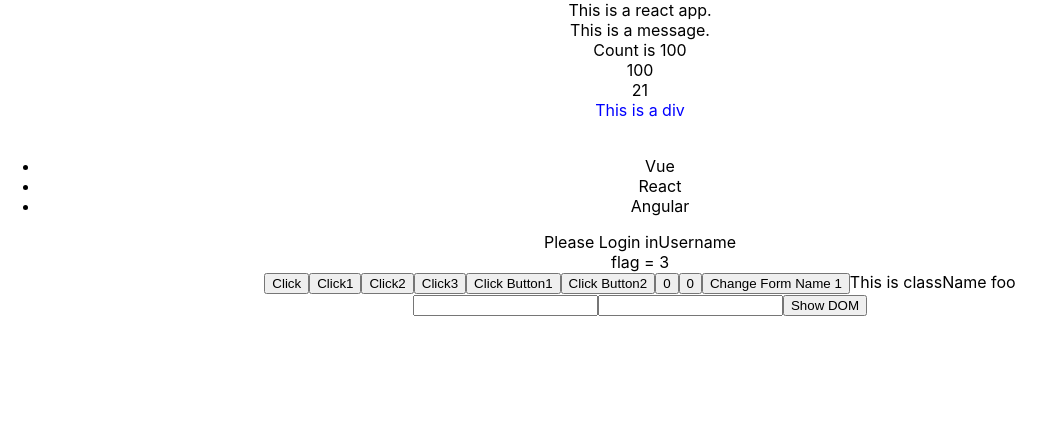
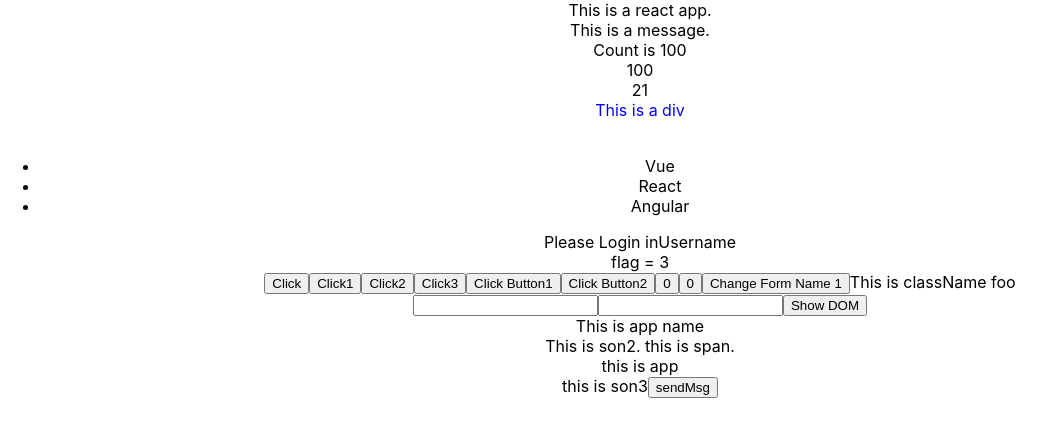
Before and after one commit to Tsar413/ReactLearning, a React (Create React App) app: page / in a window 1280 px wide. Shown: the top 436 px of the page, without its empty margins (0-1055 px from the left). Built offline with nearby package versions, Linux system fonts and the light colour scheme.

Commit message:
Day2-05, 06, 07, 08, 09

```diff
--- a/src/App.js
+++ b/src/App.js
@@ -58,6 +58,28 @@ const Button2 = () => {
   return <button>Click Button2</button>
 }
 
+//父传子
+//1. 父组件传递数据 子组件身上绑定属性
+//2. 子组件接收数据 props参数接收
+function Son1(props) {
+  //props: 是一个对象，包含了父组件中传来的所有数据
+  return <div>{props.name}</div>;
+}
+
+function Son2(props) {
+  return <div>This is son2. {props.children}</div>;
+}
+
+function Son3({onGetSon3Msg}) {
+  const sonMsg = 'This is son3 message';
+  return (
+  <div>
+    this is son3
+    <button onClick={() => onGetSon3Msg(sonMsg)}>sendMsg</button>
+  </div>
+  )
+}
+
 function App() {
   //useState实现一个计数器，点击自增
   //1. 调用useState添加一个状态变量
@@ -103,6 +125,12 @@ function App() {
   const inputRef = useRef(null);
   const showDOM = () => {
     console.log(inputRef.current.value);
+  }
+
+  const name = "This is app name"
+
+  const getMeg = (msg) => {
+    console.log(msg);
   }
 
   return (
@@ -171,6 +199,21 @@ function App() {
       {/* React中获取DOM */}
       <input type='text' ref={inputRef}></input>
       <button onClick={showDOM}>Show DOM</button>
+      {/* Lesson Day2-06 */}
+      {/* Lesson Day2-07 */}
+      {/* Lesson Day2-08 */}
+      {/* 组件通信-父传子 */}
+      {/* name为属性名，可以自由定义 */}
+      <Son1 name={name}></Son1>
+      <Son2>
+        <span>this is span.</span>
+      </Son2>
+      {/* Lesson Day2-09 */}
+      {/* 子传父 */}
+      <div>
+        this is app
+        <Son3 onGetSon3Msg = {getMeg} />
+      </div>
     </div>
   );
 }
```
